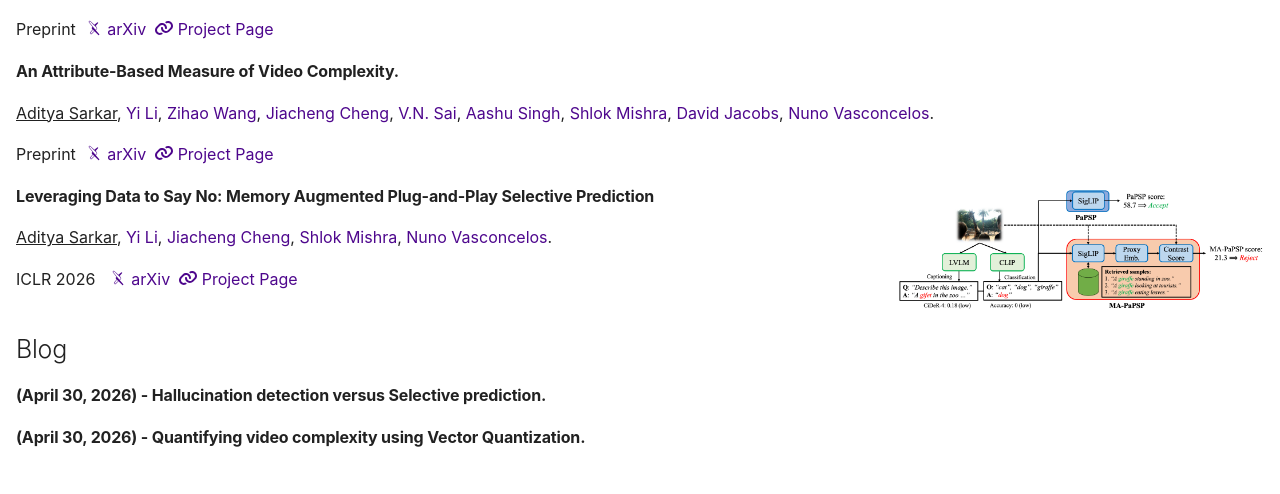
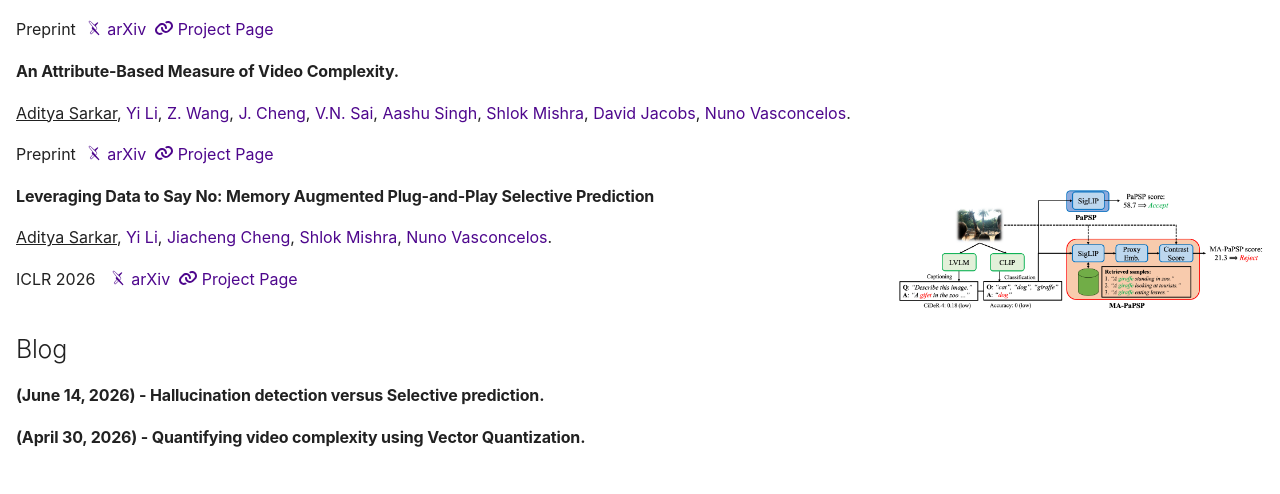
Before and after one commit to kingston-aditya/kingston-aditya.github.io, an MkDocs documentation site: the page built from docs/index.md, in a window 1280 px wide and 1353 px high. Shown: the part 746-1240 px from the top of the window. Built offline with MkDocs 1.6.1 and Material for MkDocs 9.7.7, drawn with Linux system fonts in a browser that asks for light colours; some web fonts are replaced.

Commit message:
added names

```diff
--- a/docs/index.md
+++ b/docs/index.md
@@ -41,27 +41,26 @@ In my free time, I document my readings on my blog __Mind Unknotted__. Feel free
 
 ####Masked Visual Fine-Tuning for Encoder-based Diffusion Models.
 
-<u>Aditya Sarkar</u>, [Shwai He](https://shwai-he.github.io/), [Jiacheng Cheng](http://www.svcl.ucsd.edu/people/jiacheng/), [Yi Li](http://www.svcl.ucsd.edu/people/yili/), [Shlok Mishra](https://shlokk.github.io/shlokmishra.github.io/), [Ang Li](https://www.ang-li.com/), [David Jacobs](https://www.cs.umd.edu/~djacobs/), [Nuno Vasconcelos](http://www.svcl.ucsd.edu/people/nuno/).
+<u>Aditya Sarkar</u>, [Shwai He](https://shwai-he.github.io/), [Jiacheng Cheng](), [Yi Li](http://www.svcl.ucsd.edu/people/yili/), [Shlok Mishra](https://shlokk.github.io/shlokmishra.github.io/), [Ang Li](https://www.ang-li.com/), [David Jacobs](https://www.cs.umd.edu/~djacobs/), [Nuno Vasconcelos](http://www.svcl.ucsd.edu/people/nuno/).
 
 Preprint&nbsp;&nbsp;[:academicons-arxiv: arXiv]()&nbsp;&nbsp;[:fontawesome-solid-link: Project Page]()
 
 ####An Attribute-Based Measure of Video Complexity.
 
-<u>Aditya Sarkar</u>, [Yi Li](http://www.svcl.ucsd.edu/people/yili/), [Zihao Wang](), [Jiacheng Cheng](http://www.svcl.ucsd.edu/people/jiacheng/), [V.N. Sai](), [Aashu Singh](), [Shlok Mishra](https://shlokk.github.io/shlokmishra.github.io/), [David Jacobs](https://www.cs.umd.edu/~djacobs/), [Nuno Vasconcelos](http://www.svcl.ucsd.edu/people/nuno/).
+<u>Aditya Sarkar</u>, [Yi Li](http://www.svcl.ucsd.edu/people/yili/), [Z. Wang](), [J. Cheng](https://jiacheng-cheng.github.io/), [V.N. Sai](), [Aashu Singh](), [Shlok Mishra](https://shlokk.github.io/shlokmishra.github.io/), [David Jacobs](https://www.cs.umd.edu/~djacobs/), [Nuno Vasconcelos](http://www.svcl.ucsd.edu/people/nuno/).
 
 Preprint&nbsp;&nbsp;[:academicons-arxiv: arXiv]()&nbsp;&nbsp;[:fontawesome-solid-link: Project Page]()
 
 ####Leveraging Data to Say No: Memory Augmented Plug-and-Play Selective Prediction![Image title](images/papsp_pipe.png){align=right style="height:8em; border-radius: 1em;"}
 
-<u>Aditya Sarkar</u>, [Yi Li](http://www.svcl.ucsd.edu/people/yili/), [Jiacheng Cheng](http://www.svcl.ucsd.edu/people/jiacheng/), [Shlok Mishra](https://shlokk.github.io/shlokmishra.github.io/), [Nuno Vasconcelos](http://www.svcl.ucsd.edu/people/nuno/).
+<u>Aditya Sarkar</u>, [Yi Li](http://www.svcl.ucsd.edu/people/yili/), [Jiacheng Cheng](https://jiacheng-cheng.github.io/), [Shlok Mishra](https://shlokk.github.io/shlokmishra.github.io/), [Nuno Vasconcelos](http://www.svcl.ucsd.edu/people/nuno/).
 
 ICLR 2026 &nbsp;&nbsp;[:academicons-arxiv: arXiv](https://arxiv.org/pdf/2601.22570)&nbsp;&nbsp;[:fontawesome-solid-link: Project Page](mapapsp.html)
 
 ## Blog
 
-####(April 30, 2026) - Hallucination detection versus Selective prediction.
+####(June 14, 2026) - Hallucination detection versus Selective prediction.
 
 ####(April 30, 2026) - Quantifying video complexity using Vector Quantization.
 
 <br>
-<br>
```
